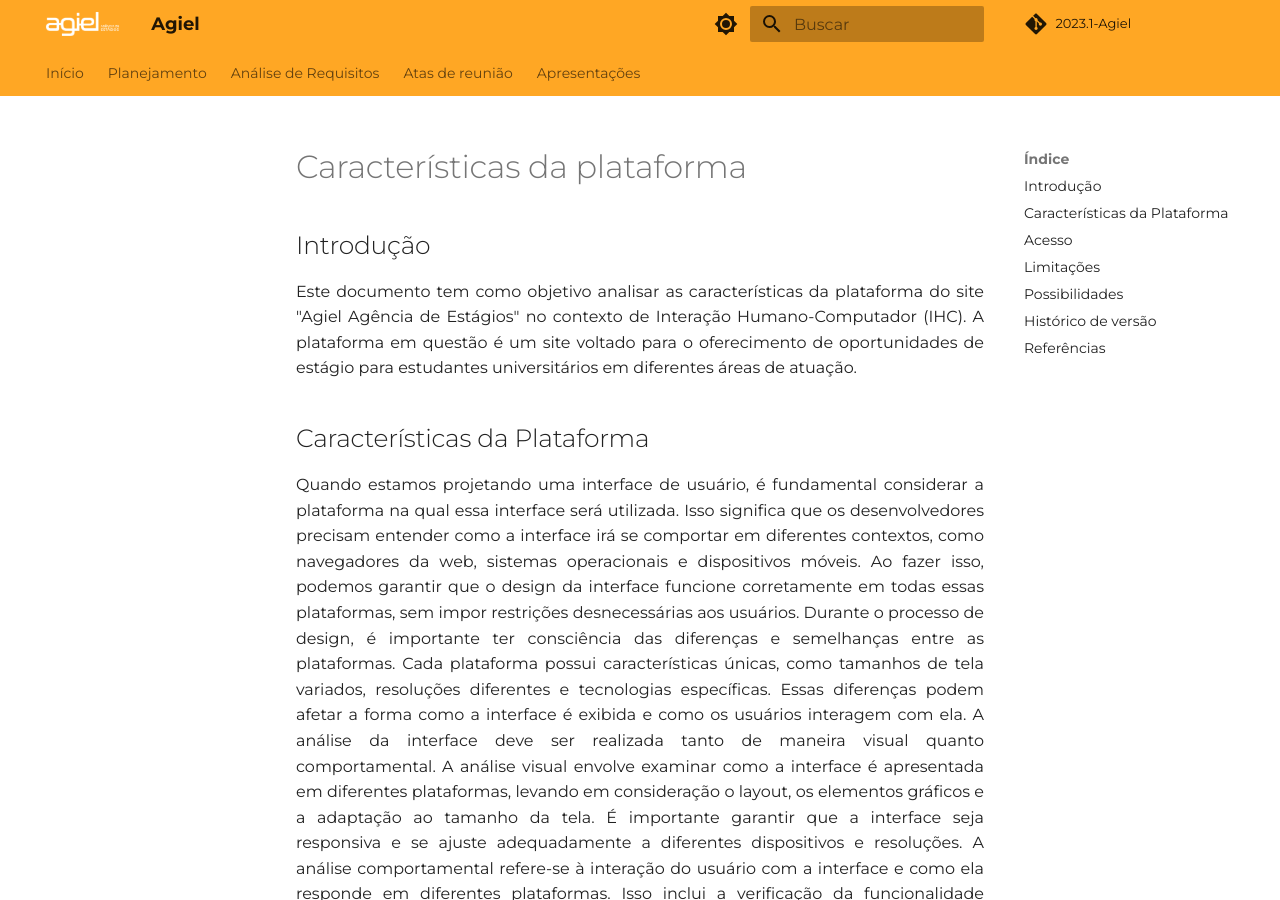
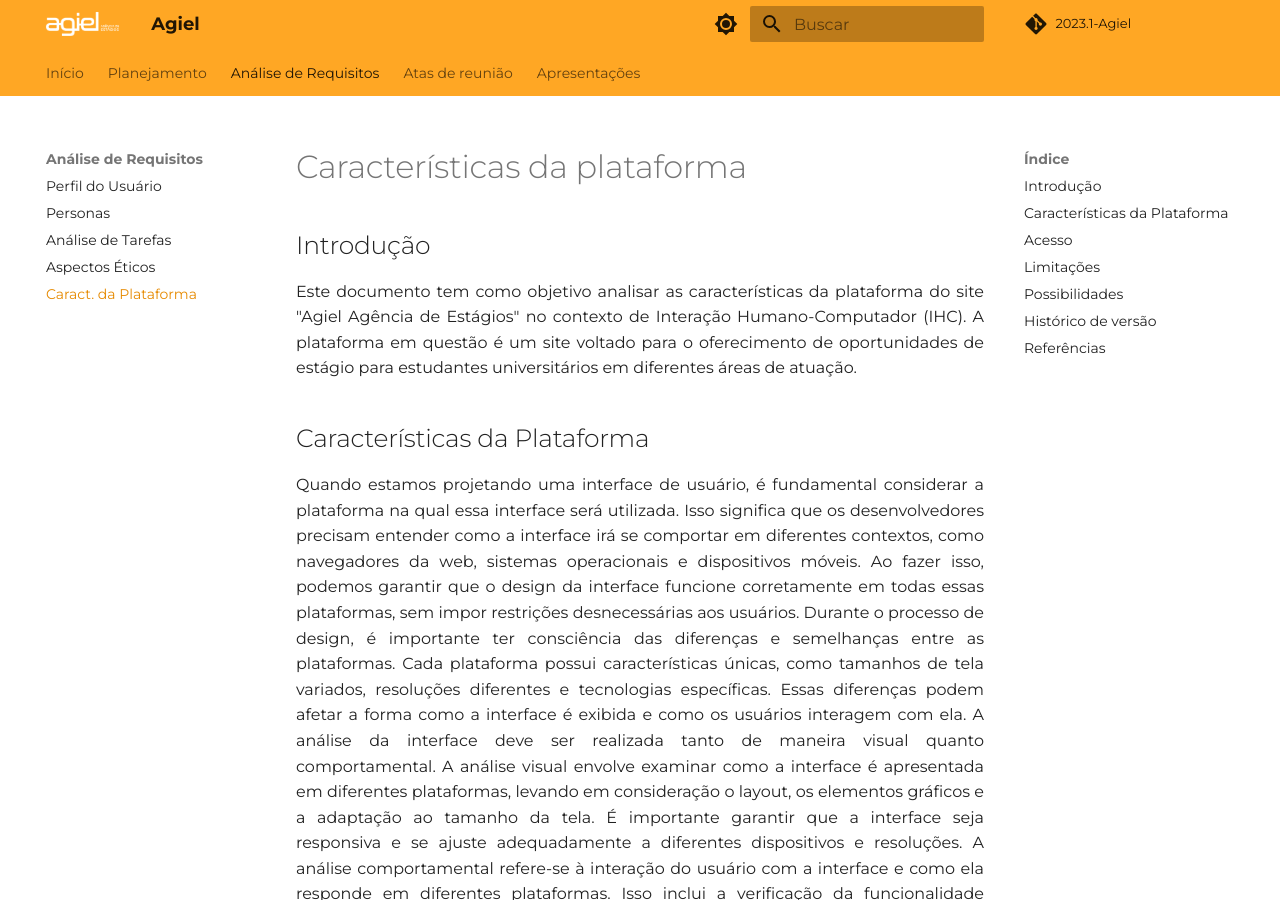
Before and after one commit to Interacao-Humano-Computador/2023.1-Agiel, an MkDocs documentation site: the page built from docs/requisitos/caracteristicas-da-plataforma.md, in a window 1280 px wide and 900 px high. Built offline with MkDocs 1.6.1 and Material for MkDocs 9.7.7, drawn with Linux system fonts in a browser that asks for light colours; some web fonts are replaced; comment, search, counter and statistics services are not loaded.

Commit message:
Adicionando documento ao mkdocs

```diff
--- a/mkdocs.yml
+++ b/mkdocs.yml
@@ -42,6 +42,7 @@ nav:
     - Personas: requisitos/personas.md
     - Análise de Tarefas: requisitos/analise_tarefas.md
     - Aspectos Éticos: requisitos/aspectos_eticos.md
+    - Caract. da Plataforma: requisitos/caracteristicas-da-plataforma.md
   - Atas de reunião:
     - Reunião 00: atas/reuniao-00.md
     - Reunião 01: atas/reuniao-01.md
```
